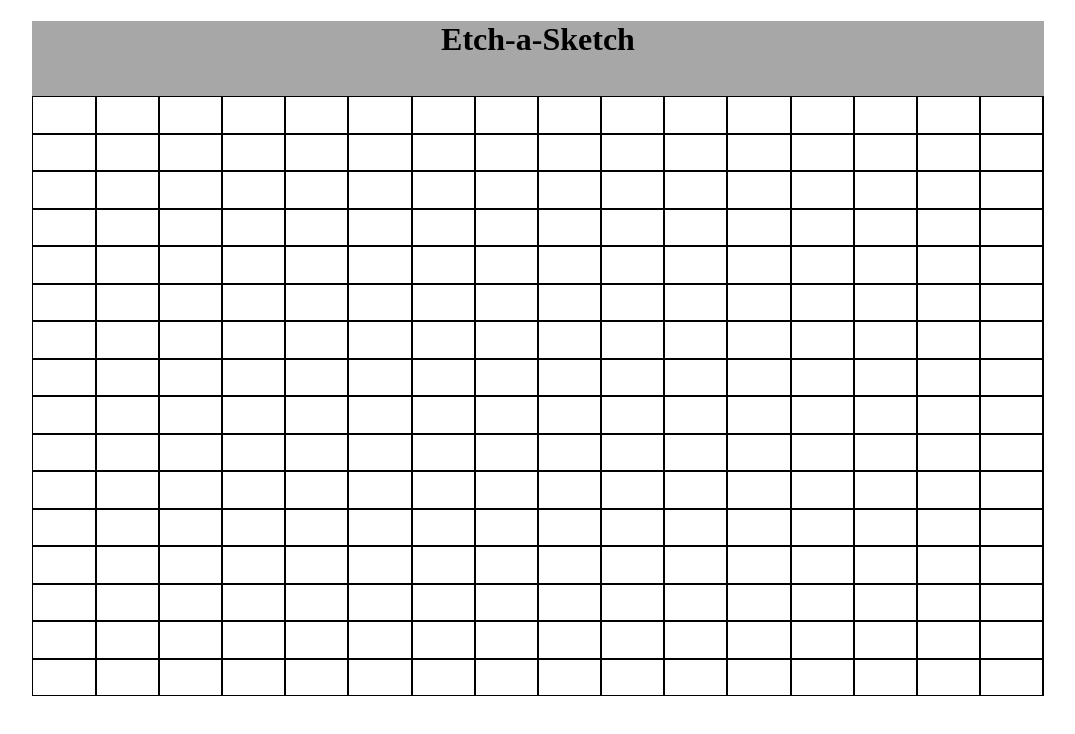
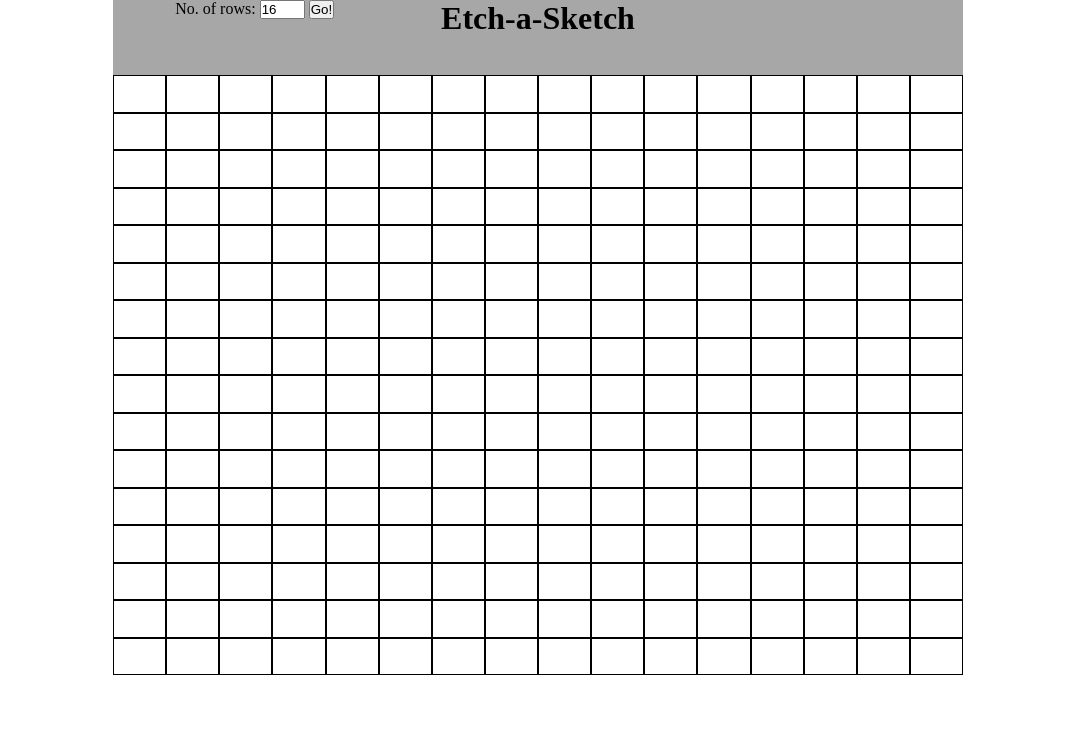
Before and after one commit to Alexsutton14/etch-a-sketch, a plain HTML site: page index.html in a window 1280 px wide. Shown: the whole page, without its empty margins (102-1177 px from the left). Drawn offline with Linux system fonts and the light colour scheme.

Commit message:
Added reset and resize function

```diff
--- a/index.css
+++ b/index.css
@@ -1,15 +1,37 @@
+*{
+    margin: 0;
+    padding: 0;
+}
 .header{
-    width: 80%;
+    display: flex;
+    width: 850px;
     height: 75px;
     margin: auto;
     text-align: center;
     background-color: rgb(167, 167, 167);
 }
+.header-item{
+    height: 100%;
+    flex-basis: 300px;
+}
+#title{
+    text-align: center;
+    flex-grow: 1
+}
+#reset-ui{
+    flex-grow: 3;
+}
+#header-right{
+    flex-grow: 3;
+}
 .container{
     margin: auto;
-    width: 80%;
+    width: 850px;
     height: 600px;
     background-color: black;
+}
+.grid-row{
+    box-sizing: border-box;
 }
 .cell{
     height: 100%;
--- a/index.html
+++ b/index.html
@@ -6,7 +6,15 @@
     </head>
     <body>
         <div class="header">
-            <h1>Etch-a-Sketch</h1>
+            <div id="reset-ui" class="header-item">
+                <label id="rows-label" for="rows-input">No. of rows:</label>
+                <input type="text" id="rows-input" name="rows-input" size="3" maxlength="3">
+                <button type="button" id="reset-button">Go!</button>
+            </div>
+            <h1 id="title" class="header-item">Etch-a-Sketch</h1>
+            <div id="header-right" class="header-item">
+
+            </div>
         </div>
         <div id="container" class="container"></div>
         <script src="logic.js"></script>
--- a/logic.js
+++ b/logic.js
@@ -1,14 +1,32 @@
 const mainContainer = document.getElementById("container");
+const rowsInput = document.getElementById("rows-input");
+const resetButton = document.getElementById("reset-button");
+const maxRows = 100;
 
 function changeColor(cellId){
     cell = document.getElementById(cellId);
     cell.style.backgroundColor = "black";
 }
 
-function buildGrid(rows){
+function buildGrid(){
+    let rows = rowsInput.value;
+    //Ends function if input is not a number
+    if(isNaN(rows)){
+        console.log("Input NaN");
+        return null;
+    }
+    //limits input to maxRows value
+    if (rows > maxRows){
+        rows = maxRows;
+        rowsInput.value = maxRows;
+    }
     //calculate % size to assign cells and rows for even spacing
     let split = 100/rows;
-
+    //removes any children to main container before rebuilding grid
+    var oldRows = document.getElementsByClassName("grid-row");
+    for(let r=0; r < oldRows.length;){
+        oldRows[r].remove();
+    }
     //creates as many rows as requested
     for(let i=0; i < rows; i++){
         let rowNumber = i;
@@ -31,4 +49,6 @@
         mainContainer.appendChild(newDiv);
     }
 }
-buildGrid(16);
+rowsInput.value = 16;
+buildGrid();
+resetButton.addEventListener("click", function(){buildGrid(rowsInput.value)});
```
